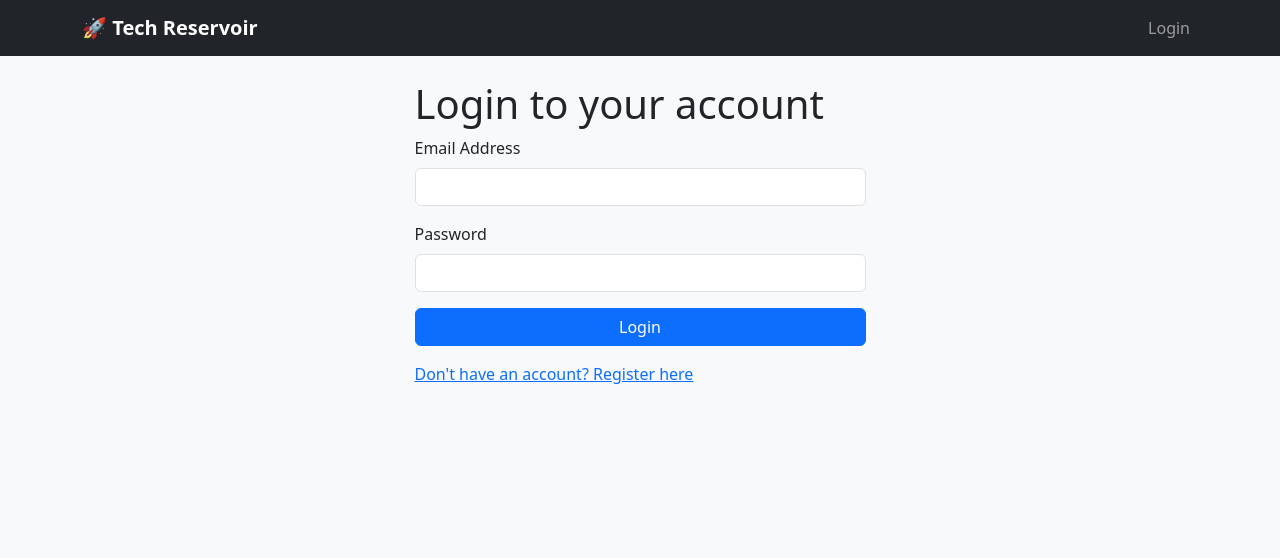
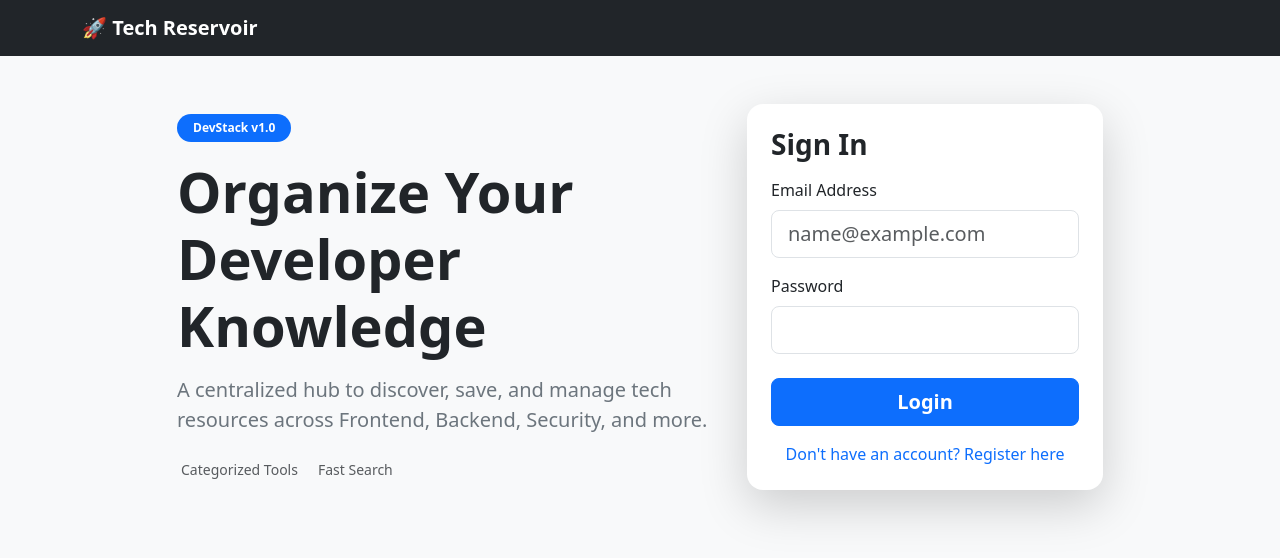
Before and after one commit to mishrasweta-0503/DevStack, a Flask app: page /login in a window 1280 px wide. Shown: the top 558 px of the page. Run offline with Flask 3, Linux system fonts and the light colour scheme.

Commit message:
Update index.html to remove duplicate login button

```diff
--- a/templates/index.html
+++ b/templates/index.html
@@ -5,7 +5,7 @@
     <meta name="viewport" content="width=device-width, initial-scale=1.0">
     <title>Tech Reservoir</title>
     <!-- 1. Add the Bootstrap CSS Link -->
-    <link href="https://cdn.jsdelivr.net/npm/bootstrap@5.3.0/dist/css/bootstrap.min.css" rel="stylesheet">
+    <link href="https://cdn.jsdelivr.net/npm/bootstrap@5.3.0/dist/css/bootstrap.min.css" rel="stylesheet" >
     <style>
         body { background-color: #f8f9fa; }
         .navbar-brand { font-weight: bold; }
@@ -20,8 +20,10 @@
                 {% if current_user.is_authenticated %}
                     <a class="nav-link" href="{{ url_for('home') }}">Home</a>
                     <a class="nav-link" href="{{ url_for('logout') }}">Logout</a>
+                {#
                 {% else %}
                     <a class="nav-link" href="{{ url_for('login') }}">Login</a>
+                #}
                 {% endif %}
             </div>
         </div>
--- a/templates/login.html
+++ b/templates/login.html
@@ -1,21 +1,59 @@
 {% extends 'index.html' %}
 {% block content %}
-<div class="row justify-content-center">
-    <div class="col-12 col-md-6 col-lg-5">
-        <h1>Login to your account</h1>
-        <form action="/login" method="post">
-            {{ form.hidden_tag() }}
-            <p>
-                {{ form.email.label(class="form-label") }}<br>
-                {{ form.email(class="form-control") }}
-            </p>
-            <p>
-                {{ form.password.label(class="form-label") }}<br>
-                {{ form.password(class="form-control") }}
-            </p>
-            <p>{{ form.submit(class="btn btn-primary w-100") }}</p>
-            <a href="/register">Don't have an account? Register here</a>
-        </form>
+<div class="row align-items-center justify-content-center min-vh-75 g-4 py-4">
+
+    <!-- LEFT SIDE: Hero Section (Visible on desktop & tablets) -->
+    <div class="col-12 col-md-6 text-center text-md-start">
+        <span class="badge bg-primary px-3 py-2 rounded-pill mb-3">DevStack v1.0</span>
+        <h1 class="display-4 fw-bold mb-3">Organize Your Developer Knowledge</h1>
+        <p class="lead text-secondary mb-4">
+            A centralized hub to discover, save, and manage tech resources across Frontend, Backend, Security, and more.
+        </p>
+        <div class="d-flex gap-3 justify-content-center justify-content-md-start text-muted small">
+            <div><i class="bi bi-check-circle-fill text-success me-1"></i> Categorized Tools</div>
+            <div><i class="bi bi-check-circle-fill text-success me-1"></i> Fast Search</div>
+        </div>
     </div>
+
+    <!-- RIGHT SIDE: Login Card -->
+    <div class="col-12 col-md-5 col-lg-4">
+        <div class="card border-0 shadow-lg p-4 rounded-4">
+            <h3 class="fw-bold mb-3">Sign In</h3>
+
+            {% with messages = get_flashed_messages(with_categories=true) %}
+              {% if messages %}
+                {% for category, message in messages %}
+                  <div class="alert alert-{{ category }} alert-dismissible fade show" role="alert">
+                    {{ message }}
+                    <button type="button" class="btn-close" data-bs-dismiss="alert" aria-label="Close"></button>
+                  </div>
+                {% endfor %}
+              {% endif %}
+            {% endwith %}
+
+            <form action="/login" method="post">
+                {{ form.hidden_tag() }}
+
+                <div class="mb-3">
+                    {{ form.email.label(class="form-label font-weight-bold") }}
+                    {{ form.email(class="form-control form-control-lg", placeholder="name@example.com") }}
+                </div>
+
+                <div class="mb-3">
+                    {{ form.password.label(class="form-label") }}
+                    {{ form.password(class="form-control form-control-lg") }}
+                </div>
+
+                <div class="d-grid gap-2 mt-4">
+                    {{ form.submit(class="btn btn-primary btn-lg w-100 fw-semibold") }}
+                </div>
+
+                <div class="text-center mt-3">
+                    <a href="/register" class="text-decoration-none">Don't have an account? Register here</a>
+                </div>
+            </form>
+        </div>
+    </div>
+
 </div>
 {% endblock %}
```
